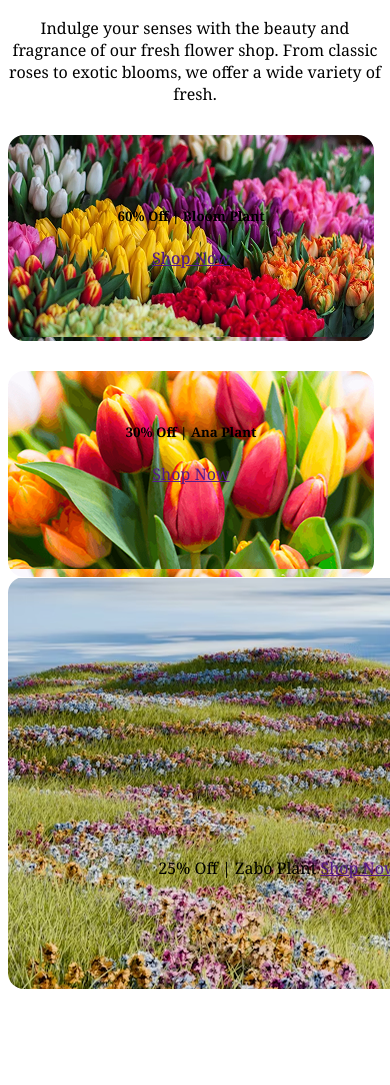
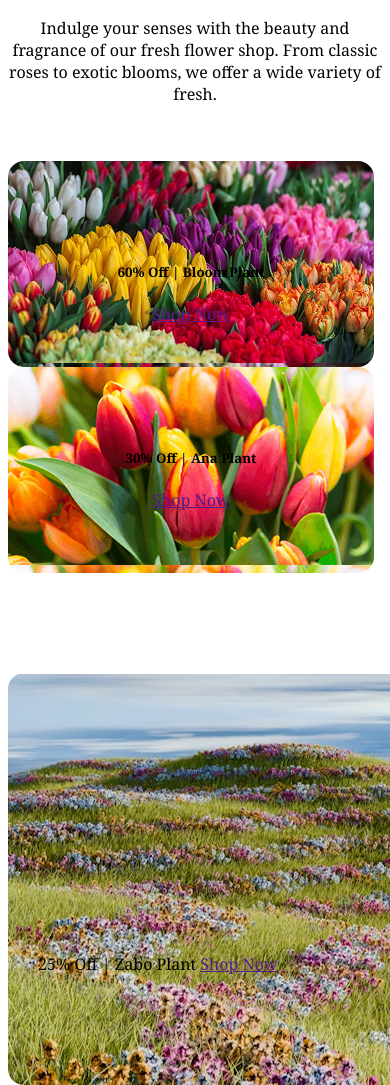
Before and after one commit to GAZI-FAHIM/Assignment-2, a plain HTML site: page index.html in a window 390 px wide. Shown: the part 4669-5754 px from the top of the page. Before the commit the page ends 5666 px from the top, so only its background shows below. Drawn offline with Linux system fonts and the light colour scheme.

Commit message:
Plants Lover Section

```diff
--- a/index.html
+++ b/index.html
@@ -136,6 +136,8 @@
             <h1 class="latest-deals"><span class="font-color">Latest</span>  Deals</h1>
             <p class="latest-description">Indulge your senses with the beauty and fragrance of our fresh flower shop. From classic roses to exotic blooms, we offer a wide variety of fresh.</p>
         </section>
+        <section class="divide display-flex">
+        <section class="main-section ">
         <section class="zabo-plant">
            <div class="bloom">
             <h5 class="bloom-plant">60% Off | Bloom Plant</h5>
@@ -149,6 +151,7 @@
                 <a href="" class="shop1">Shop Now</a>
             </div>
         </section>
+          </section>
 
         <section class="Zabo-plant display-flex">
             <div class="Zabo">
@@ -156,6 +159,7 @@
                 <a href="" class="shop2">Shop Now</a>
             </div>
         </section>
+      </section>
 
     </main>
     <footer>
--- a/style/fm.css
+++ b/style/fm.css
@@ -181,8 +181,17 @@
     height:412px ;
     width: 732px;
     border-radius: 1rem;
-   display: grid;
-   grid-template-rows: repeat(1,1fr);
+
+}
+
+.main-section{
+    display: grid;
+    grid-template-rows: repeat(1,1fr);
+}
+
+.divide{
+    gap: 100px;
+    padding-top: 40px;
 }
 @media screen and (max-width: 576px) {
     .navitem{
@@ -225,8 +234,8 @@
     .image{
         flex-direction: column;
     }
-    .ana-plant{
-        flex-direction: row;
+    .divide{
+        flex-direction: column;
     }
 
 }
```
